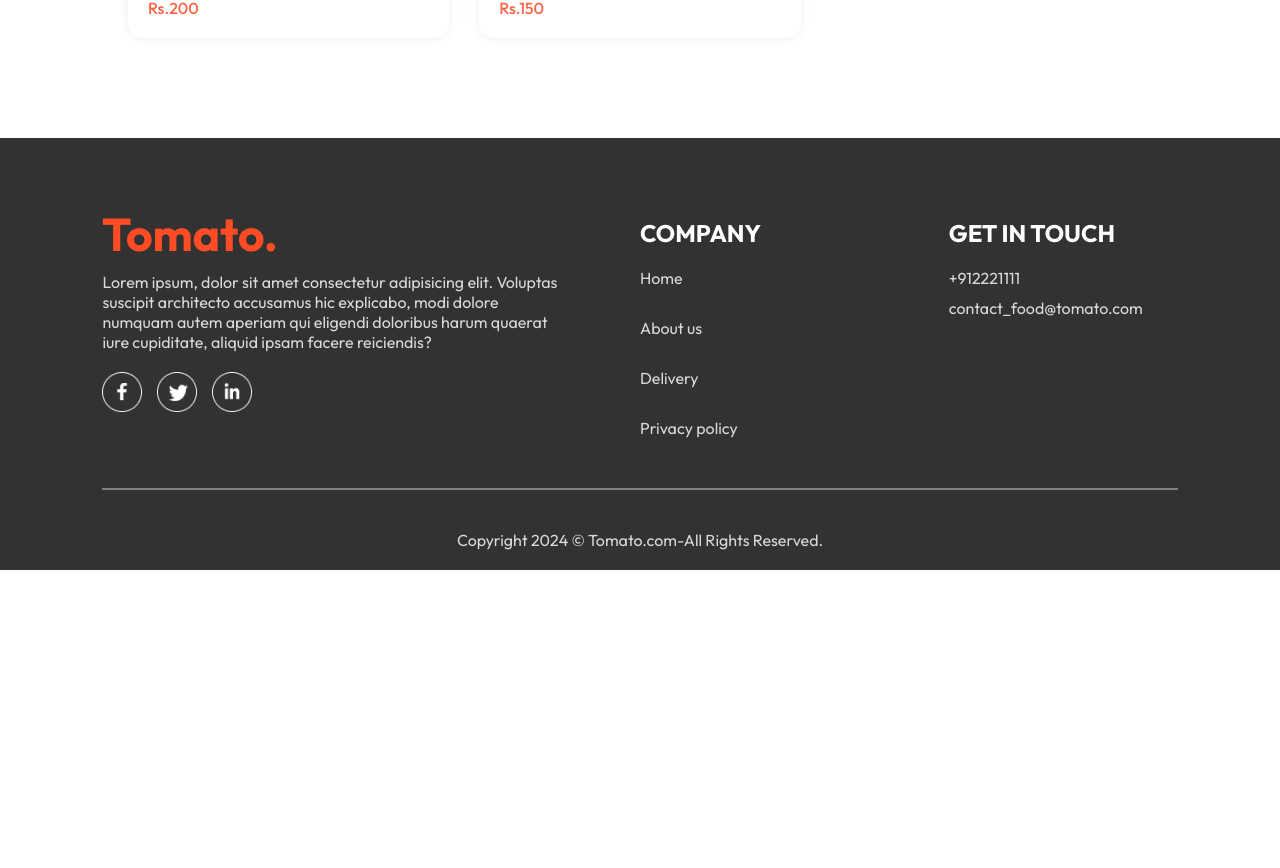
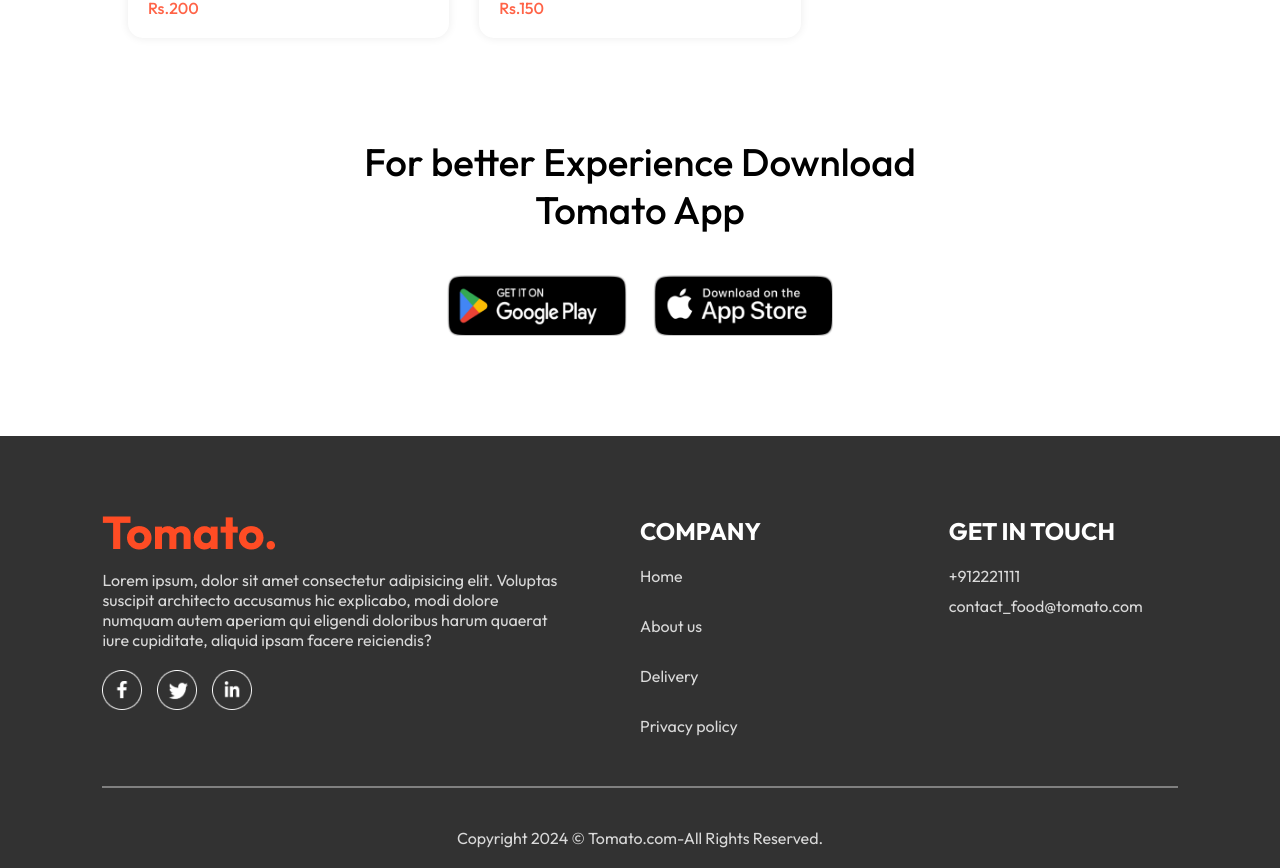
Before and after one commit to amitttt12/food-delivery-frontend, a React (Vite) app: page / in a window 1280 px wide. Shown: the part 5637-6505 px from the top of the page. Before the commit the page ends 6207 px from the top, so only its background shows below. Built offline with nearby package versions, Linux system fonts and the light colour scheme.

Commit message:
added app download component completed home page

```diff
--- /dev/null
+++ b/src/components/AppDownload/AppDownload.css
@@ -0,0 +1,25 @@
+.appDownload {
+  margin: auto auto;
+  margin-top: 100px;
+  font-size: max(3vw, 20px);
+  text-align: center;
+  font-weight: 500;
+}
+
+.appDownloadPlatform {
+  display: flex;
+  justify-content: center;
+  gap: max(2vw, 10px);
+  margin-top: 40px;
+}
+
+.appDownloadPlatform img {
+  width: max(30vw, 120px);
+  cursor: pointer;
+  max-width: 180px;
+  transition: 0.5s;
+}
+
+.appDownloadPlatform img:hover {
+  transform: scale(1.05);
+}
--- /dev/null
+++ b/src/components/AppDownload/AppDownload.jsx
@@ -0,0 +1,18 @@
+
+import './AppDownload.css'
+import { assets } from '../../assets/assets'
+
+const AppDownload = () => {
+    return (
+        <div className='appDownload' id='appDownload'>
+            <p>For better Experience Download <br /> <span>Tomato App</span></p>
+            <div className='appDownloadPlatform'>
+                <img src={assets.play_store} alt="play-store" />
+                <img src={assets.app_store} alt='apple-store' />
+
+            </div>
+        </div>
+    )
+}
+
+export default AppDownload
--- a/src/pages/Home/Home.jsx
+++ b/src/pages/Home/Home.jsx
@@ -1,8 +1,9 @@
-import React, { useState } from "react";
+import { useState } from "react";
 import "./Home.css";
 import Header from "../../components/Header/Header";
 import ExploreMenu from "../../components/ExploreMenu/ExploreMenu";
 import FoodDisplay from "../../components/FoodDisplay/FoodDisplay";
+import AppDownload from "../../components/AppDownload/AppDownload";
 
 const Home = () => {
   const [category, setCategory] = useState("All");
@@ -10,8 +11,8 @@ const Home = () => {
     <div>
       <Header />
       <ExploreMenu category={category} setCategory={setCategory} />
-
-      <FoodDisplay category={category}/>
+      <FoodDisplay category={category} />
+      <AppDownload />
     </div>
   );
 };
```
